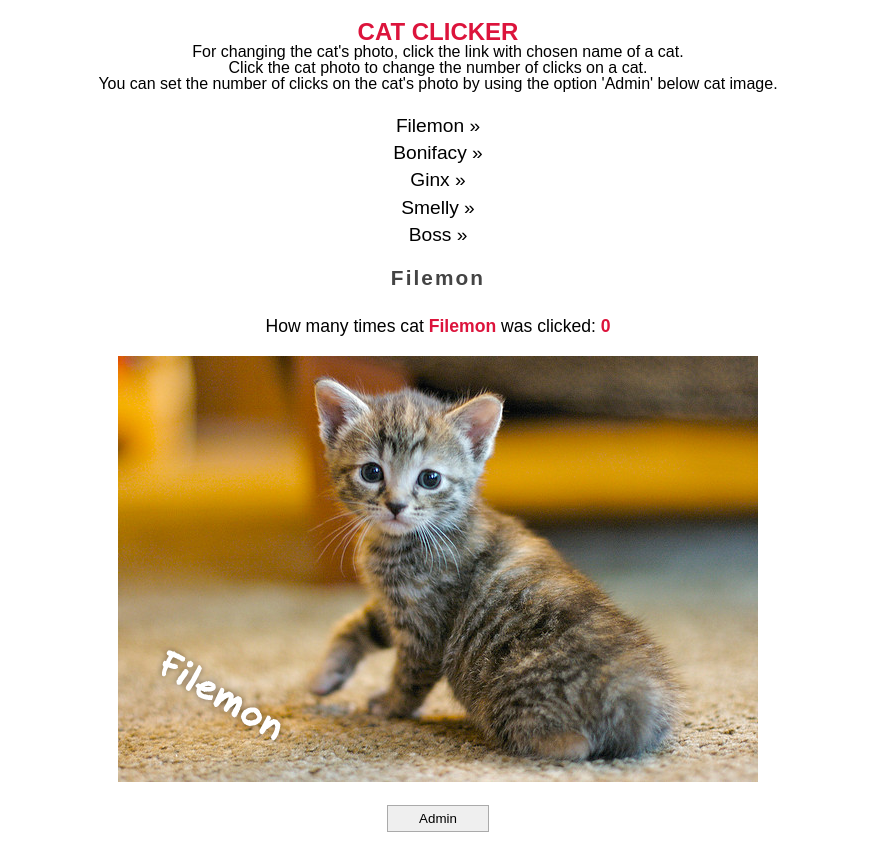
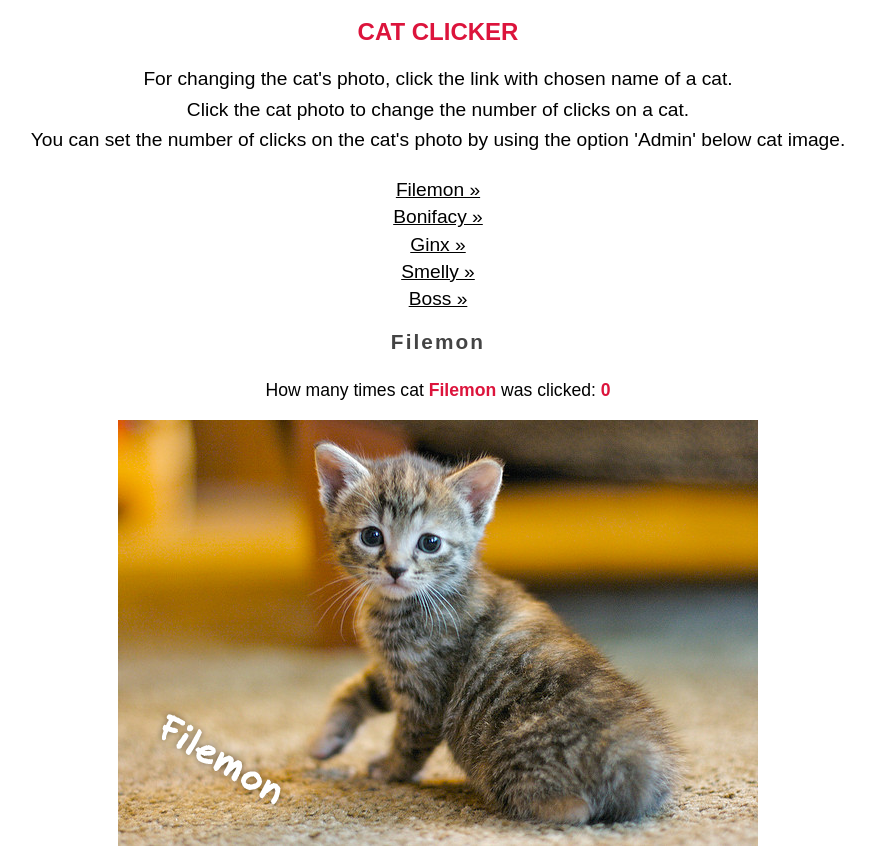
Before and after one commit to hajczek/cat-clicker-MVO, a plain HTML site: page index.html in a window 1280 px wide. Shown: the top 849 px of the page, without its empty margins (202-1077 px from the left). Drawn offline with Linux system fonts and the light colour scheme.

Commit message:
Added styles css for instruction

```diff
--- a/css/style.css
+++ b/css/style.css
@@ -16,6 +16,12 @@ body{
     color: crimson;
     font-weight: bold;
     margin-top: 20px;
+    margin-bottom: 20px;
+}
+
+.text {
+    font-size: 1.2rem;
+    line-height: 1.6;
 }
 
 #list-of-cats {
@@ -27,10 +33,12 @@ body{
     font-size: 1.2em;
     padding: 4px 0;
     cursor: pointer;
+    text-decoration: underline;
 }
 
 #list-of-cats p:hover {
     color: crimson;
+    text-decoration: none;
 }
 
 #name-of-cat {
--- a/index.html
+++ b/index.html
@@ -10,9 +10,10 @@
     <body>
         <div id="content">
             <h1 id="title">CAT CLICKER</h1>
-            <p>For changing the cat's photo, click the link with chosen name of a cat.</p>
-            <p>Click the cat photo to change the number of clicks on a cat.</p>
-            <p>You can set the number of clicks on the cat's photo by using the option 'Admin' below cat image.</p>
+            <p class="text">For changing the cat's photo, click the link with chosen name of a cat.</p>
+            <p class="text">Click the cat photo to change the number of clicks on a cat.</p>
+            <p class="text">You can set the number of clicks on the cat's photo by using the option 'Admin' below cat image.</p>
+
             <div id="list-of-cats"></div>
 
             <div id="displayed-cat">
```
